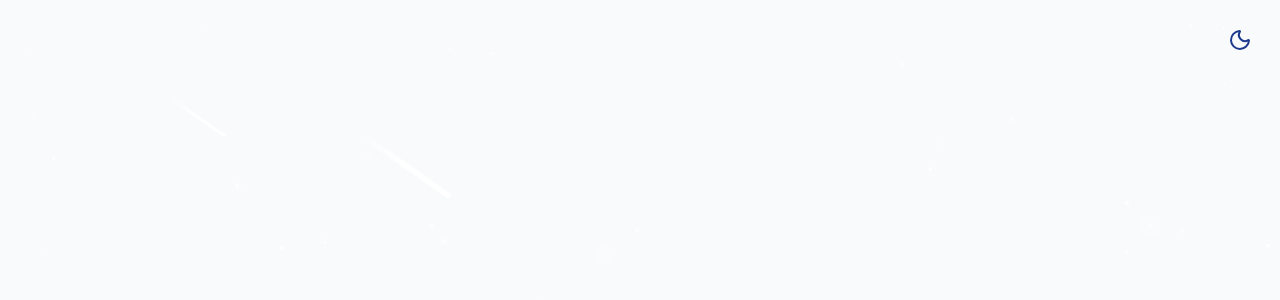
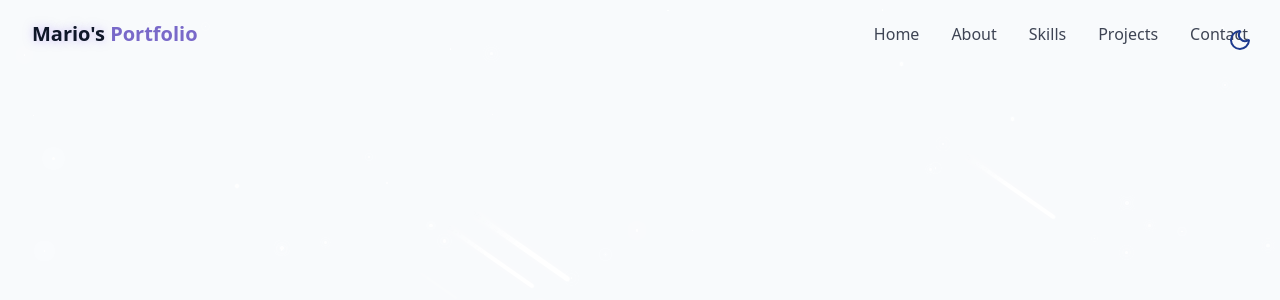
Before and after one commit to mario505/portfolio, a React (Vite) app: page / in a window 1280 px wide. Shown: the top 300 px of the page. Built offline with nearby package versions, Linux system fonts and the light colour scheme.

Commit message:
create Navbar.jsx, it show headers for items to show at top of page on desktop mode, and a clickable menu on mobile mode

```diff
--- /dev/null
+++ b/src/components/Navbar.jsx
@@ -0,0 +1,75 @@
+import { useEffect, useState } from "react";
+import { cn } from "../lib/utils";
+import { Menu, X } from "lucide-react";
+
+const navItems = [
+    { name: "Home", href: "#hero" },
+    { name: "About", href: "#about" },
+    { name: "Skills", href: "#skills" },
+    { name: "Projects", href: "#projects" },
+    { name: "Contact", href: "#contact" }
+];
+
+export default function Navbar() {
+
+    const [isScrolled, setIsScrolled] = useState(false);
+    const [isMenuOpen, setIsMenuOpen] = useState(false);
+
+    useEffect(() => {
+        function handleScroll() {
+            setIsScrolled(window.screenY > 10);
+        }
+
+        window.addEventListener("scroll", handleScroll);
+
+        return () => window.removeEventListener("scroll", handleScroll);
+
+    }, []);
+
+    return (
+        <nav className={cn("fixed w-full z-40 transitions-all duration-300",
+            isScrolled ? "py-3 bg-background/80 backdrop-blur-md shadow-xs" : "py-5"
+        )}>
+            <div className="container flex items-center justify-between">
+                <a className="text-xl font-bold text-primary flex items-center"
+                    href="#hero">
+                    <span className="relative z-10">
+                        <span className="text-glow text-foreground"> Mario's </span>Portfolio
+                    </span>
+                </a>
+
+                {/* desktop nav */}
+                <div className="hidden md:flex space-x-8">
+                    {navItems.map((item, key) => (
+                        <a key={key} href={item.href}
+                            className="text-foreground/80 hover:text-primary transition-colors duration-300" >
+                            {item.name}</a>
+                    ))}
+                </div>
+
+                {/* mobile nav */}
+
+                <button
+                    onClick={()=> setIsMenuOpen((prev) => !prev)}
+                    className="md:hidden p-2 text-foreground z-50"
+                    aria-label={isMenuOpen ? "Close Menu" : "Open Menu"}>
+                    {isMenuOpen ? <X size={24} /> : <Menu size={24}/>}{" "}
+                </button>
+
+                <div className={cn("fixed inset-0 bg-background/95 backdroup-blur-md z-40 flex flex-col",
+                    "items-center justify-center transition-all duration-300 md:hidden",
+                    isMenuOpen ? "opacity-100 pointer-events-auto" : "opacity-0 pointer-events-none"
+                )}>
+                    <div className="flex flex-col space-y-8 text-xl">
+                        {navItems.map((item, key) => (
+                            <a key={key} href={item.href}
+                                className="text-foreground/80 hover:text-primary transition-colors duration-300"
+                                onClick={()=> setIsMenuOpen(false)}>
+                                {item.name}</a>
+                        ))}
+                    </div>
+                </div>
+            </div>
+        </nav>
+    )
+}
--- a/src/pages/Home.jsx
+++ b/src/pages/Home.jsx
@@ -1,3 +1,4 @@
+import Navbar from "../components/Navbar";
 import StarBackground from "../components/StarBackground";
 import ThemeToggle from "../components/ThemeToggle";
 
@@ -11,7 +12,7 @@
         <StarBackground />
 
         {/* Navbar */}
-
+        <Navbar />
         {/* Main Content */}
 
         {/* Footer */}
```
